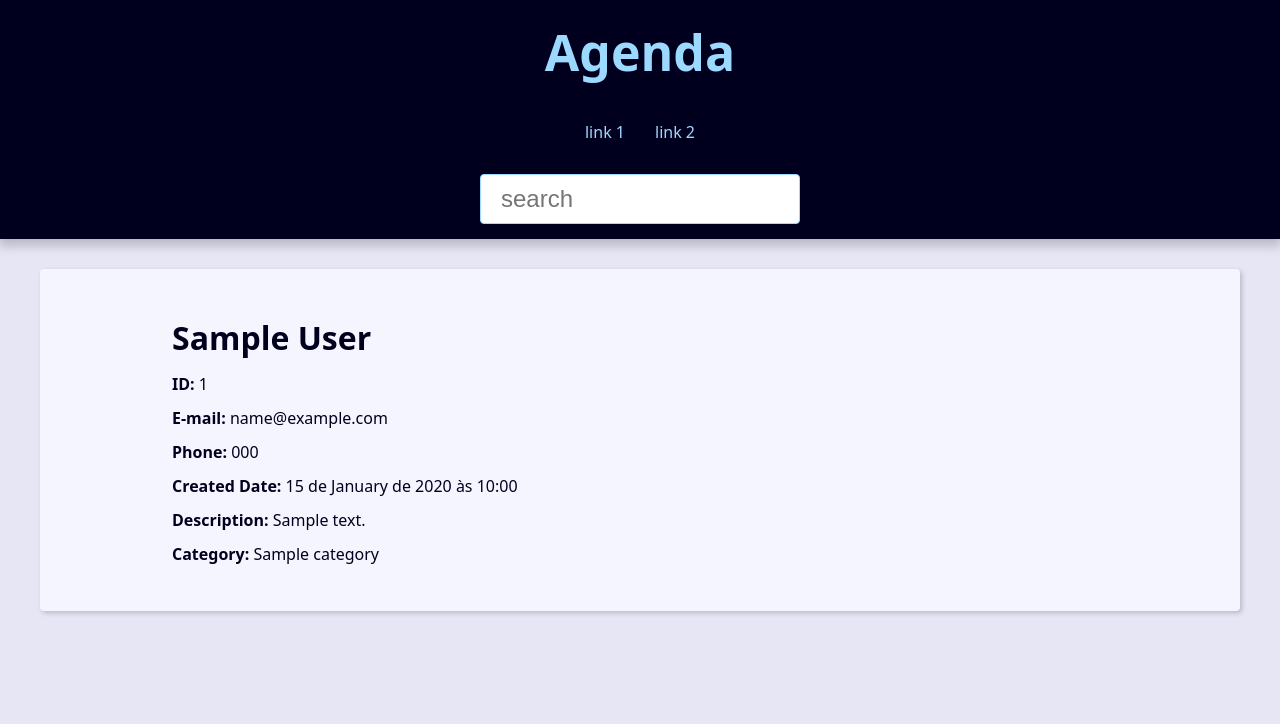
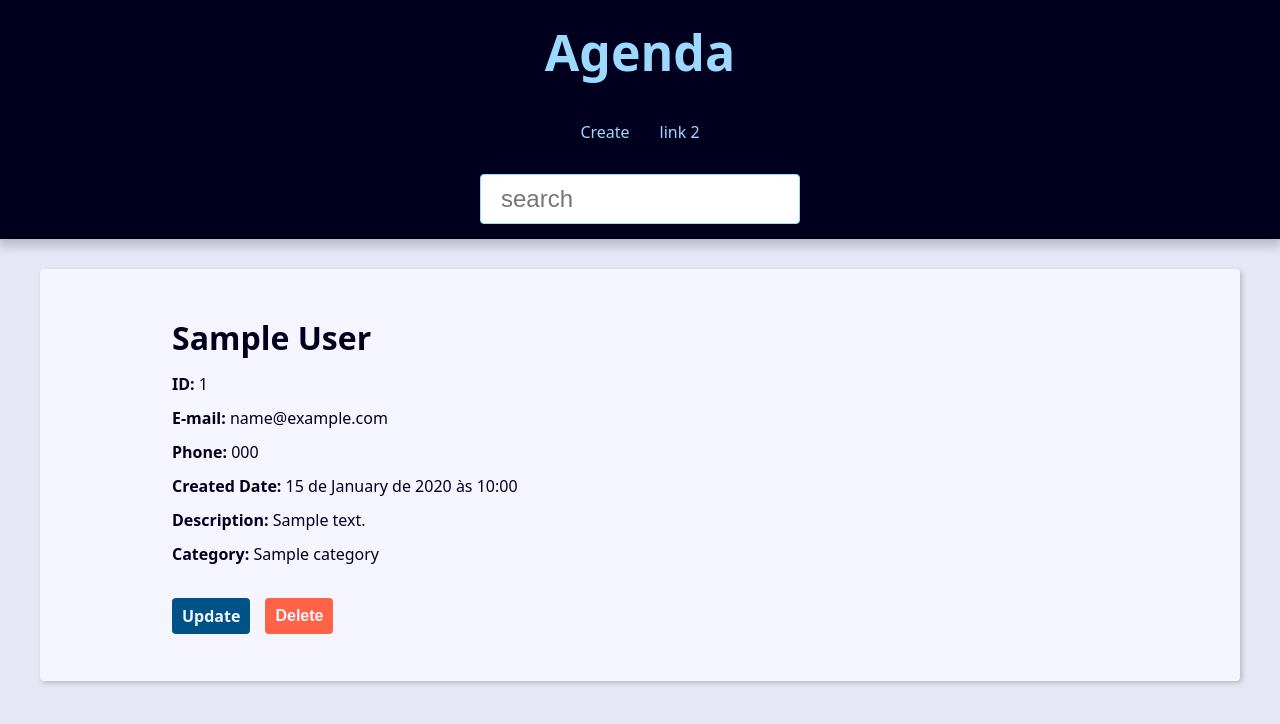
Before and after one commit to BVComDigital/Primeiro_projeto_Django_Udemy, a Django app: page /contact/1/detail/ in a window 1280 px wide. Shown: the top 724 px of the page. Run offline with Django 5.2, Linux system fonts and the light colour scheme; tables that the repository leaves empty hold one stand-in row (values such as "Sample post").

Commit message:
criou botões delete update

```diff
--- a/base_static/global/css/style.css
+++ b/base_static/global/css/style.css
@@ -312,3 +312,23 @@ svg {
   filter: brightness(80%);
   box-shadow: 0 0 5px var(--link-dark-color);
 }
+
+.contact-links {
+  margin-block: calc(var(--small-font-size) * 2);
+  display: flex;
+  align-items: center;
+  gap: 0 var(--spacing);
+}
+
+.btn-link {
+  font-size: var(--small-font-size);
+  text-decoration: none;
+  font-weight: bold;
+  padding: 1rem;
+  display: block;
+  line-height: var(--small-font-size);
+}
+
+.btn-delete {
+  background: tomato;
+}
--- a/base_templates/global/partials/_header.html
+++ b/base_templates/global/partials/_header.html
@@ -8,8 +8,8 @@
         <nav class="menu">
             <ul class="menu-list">
                 <li class="menu-item">
-                    <a href="" class="menu-link">
-                        link 1
+                    <a href="{% url 'contact:create' %}" class="menu-link">
+                        Create
                     </a>
                 </li>
                 <li class="menu-item">
--- a/contact/templates/contact/contact.html
+++ b/contact/templates/contact/contact.html
@@ -14,5 +14,23 @@
         <p><b>Description:</b> {{ contact.description }}</p>
         <p><b>Category:</b> {{ contact.category.name }}</p>
         {% comment %} Category está desta forma pq é foreign key  {% endcomment %}
+
+        <div class="contact-links">
+            <a class="btn btn-link" shref="{% url 'contact:update' contact.id %}">Update</a>
+
+            <form action="{% url 'contact:delete' contact.id %}" method="POST">
+                {% csrf_token %}
+                {% comment %} Todo formulario POST precisa do csrf {% endcomment %}
+
+                {% if confirmation == 'no' %}
+                    <input type="hidden" name="confirmation" value="yes">
+                    <button class="btn btn-link btn-delete" type="submit">Confima?</button>
+                {% else %}
+
+                    <button class="btn btn-link btn-delete" type="submit">Delete</button>
+                {% endif %}
+
+            </form>
+        </div>
     </div>
 {% endblock content %}
--- a/contact/templates/contact/create.html
+++ b/contact/templates/contact/create.html
@@ -8,7 +8,7 @@
         <h2>Contato</h2>
 
         <form
-        action="{% url 'contact:create' %}"
+        action="{{ form_action }}"
         method="POST"
         enctype="multipart/form-data"
         >
--- a/contact/urls.py
+++ b/contact/urls.py
@@ -11,8 +11,8 @@ urlpatterns = [
     # contact (CRUD)
     path('contact/<int:contact_id>/detail/', views.contact, name='contact'),
     path('contact/create/', views.create, name='create'),
-    # path('contact/<int:contact_id>/update/', views.contact, name='contact'),
-    # path('contact/<int:contact_id>/delete/', views.contact, name='contact'),
+    path('contact/<int:contact_id>/update/', views.update, name='update'),
+    path('contact/<int:contact_id>/delete/', views.delete, name='delete'),
 
     # users (CRUD)
     # path('user/<int:contact_id>/detail/', views.contact, name='contact'),
```
Also changed, not shown: contact/views/contact_forms.py (+70 -6 lines).
